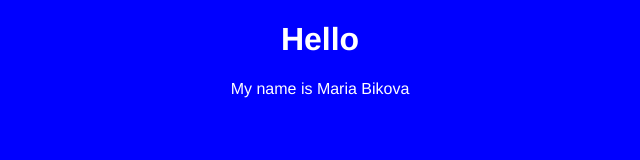
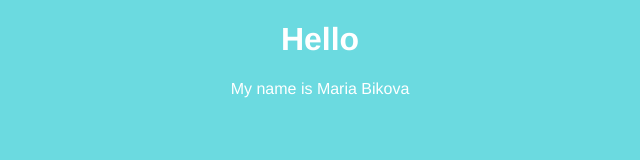
Before and after one commit to AveMarija/first_site, a plain HTML site: page index.html in a window 1280 px wide. Shown: the whole page, without its empty margins (320-960 px from the left). Drawn offline with Linux system fonts and the light colour scheme.

Commit message:
Changed background colour

```diff
--- a/index.html
+++ b/index.html
@@ -6,7 +6,7 @@
 <style>
     body {
       text-align: center;
-      background-color: blue;
+      background-color: #6bdae0;
       background-size: cover;
       background-position: center;
       color: white;
```
